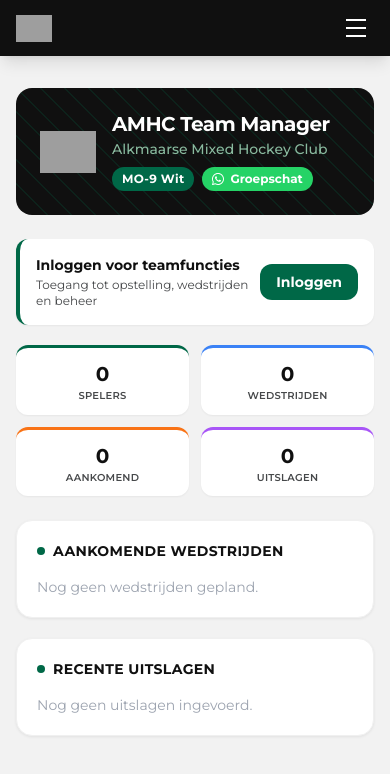
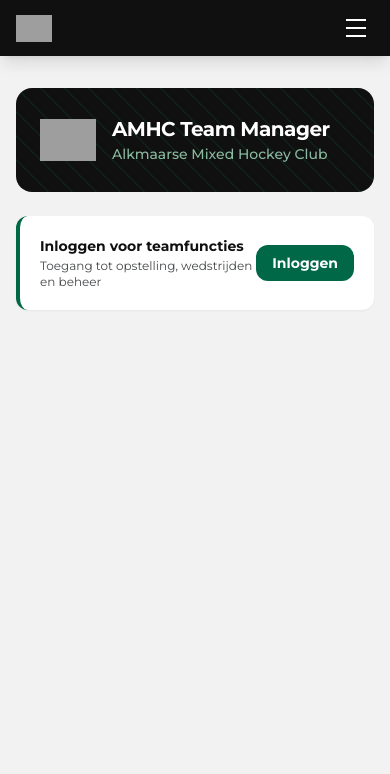
Before and after one commit to Nelix-99/AMHC-Hockey, a React (Vite) app: page / in a window 390 px wide. Shown: the top 774 px of the page. Built offline with nearby package versions, Linux system fonts and the light colour scheme; grey boxes are pictures that could not be loaded.

Commit message:
Hide team data behind login; responsive layout fixes

```diff
--- a/src/pages/Home.jsx
+++ b/src/pages/Home.jsx
@@ -42,6 +42,7 @@ export default function Home() {
           <div>
             <h1 className="text-xl font-bold text-white tracking-tight leading-tight">AMHC Team Manager</h1>
             <p className="text-sm font-medium mt-0.5" style={{ color: '#8aba9f' }}>Alkmaarse Mixed Hockey Club</p>
+            {authed && (
               <div className="flex items-center gap-2 mt-2 flex-wrap">
                 <span
                   className="inline-block text-xs font-bold px-2.5 py-1 rounded-full text-white tracking-wide"
@@ -63,13 +64,14 @@ export default function Home() {
                   Groepschat
                 </a>
               </div>
+            )}
           </div>
         </div>
       </div>
 
-      {/* Login prompt */}
+      {/* Not logged in — login prompt only */}
       {!authed && (
-        <div className="bg-white border-l-4 rounded-xl p-4 mb-5 flex items-center justify-between shadow-sm" style={{ borderColor: '#006847' }}>
+        <div className="bg-white border-l-4 rounded-xl p-5 flex items-center justify-between shadow-sm" style={{ borderColor: '#006847' }}>
           <div>
             <p className="font-bold text-amhc-black text-sm">Inloggen voor teamfuncties</p>
             <p className="text-xs text-amhc-gray mt-0.5">Toegang tot opstelling, wedstrijden en beheer</p>
@@ -83,13 +85,16 @@ export default function Home() {
         </div>
       )}
 
-      {/* Stats — compact */}
+      {/* Logged in — full dashboard */}
+      {authed && (
+        <>
+          {/* Stats */}
           <div className="grid grid-cols-2 sm:grid-cols-4 gap-3 mb-6">
             {[
-          { label: 'Spelers',     value: activePlayers.length,    color: '#006847' },
-          { label: 'Wedstrijden', value: matches.length,           color: '#3b82f6' },
-          { label: 'Aankomend',   value: upcomingMatches.length,   color: '#f97316' },
-          { label: 'Uitslagen',   value: recentResults.length,     color: '#a855f7' },
+              { label: 'Spelers',     value: activePlayers.length,  color: '#006847' },
+              { label: 'Wedstrijden', value: matches.length,         color: '#3b82f6' },
+              { label: 'Aankomend',   value: upcomingMatches.length, color: '#f97316' },
+              { label: 'Uitslagen',   value: recentResults.length,   color: '#a855f7' },
             ].map(stat => (
               <div key={stat.label} className="bg-white rounded-xl shadow-sm p-3 text-center" style={{ borderTop: `3px solid ${stat.color}` }}>
                 <div className="text-xl font-bold text-amhc-black">{stat.value}</div>
@@ -130,11 +135,9 @@ export default function Home() {
                   })}
                 </ul>
               )}
-          {authed && (
               <Link to="/admin" className="mt-3 text-xs font-semibold hover:underline block" style={{ color: '#006847' }}>
                 Programma beheren →
               </Link>
-          )}
             </div>
 
             {/* Recent results */}
@@ -168,23 +171,17 @@ export default function Home() {
                   })}
                 </ul>
               )}
-          {authed && (
               <Link to="/matches" className="mt-3 text-xs font-semibold hover:underline block" style={{ color: '#006847' }}>
                 Alle statistieken →
               </Link>
-          )}
             </div>
           </div>
 
-      {authed && (
           <div className="mt-6 flex gap-3 flex-wrap">
-          <Link to="/lineup" className="btn-primary">
-            Opstelling openen
-          </Link>
-          <Link to="/admin" className="btn-secondary">
-            Team beheren
-          </Link>
+            <Link to="/lineup" className="btn-primary">Opstelling openen</Link>
+            <Link to="/admin" className="btn-secondary">Team beheren</Link>
           </div>
+        </>
       )}
     </div>
   )
```
Lines whose indentation alone changed are shown as unchanged.
